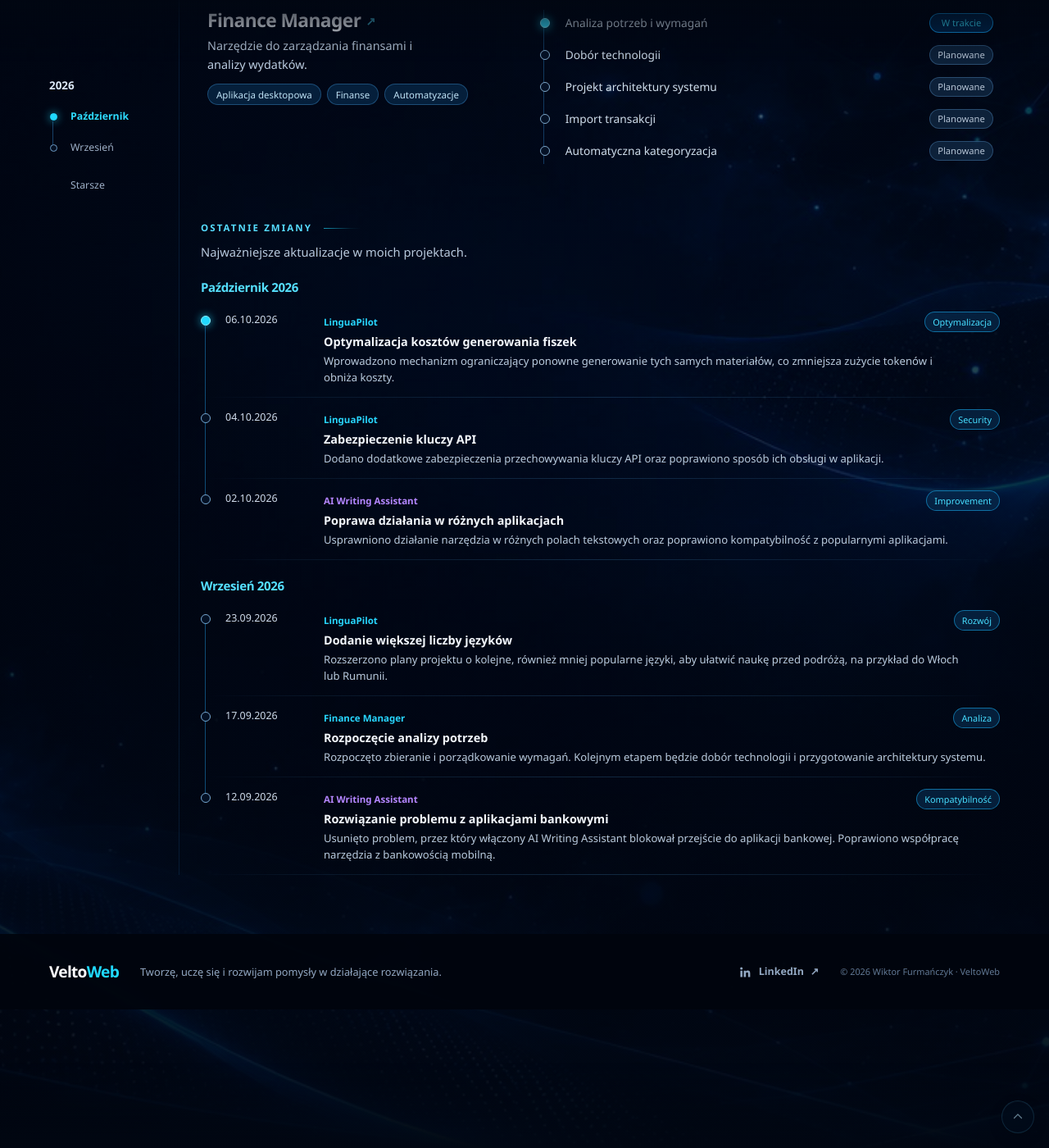
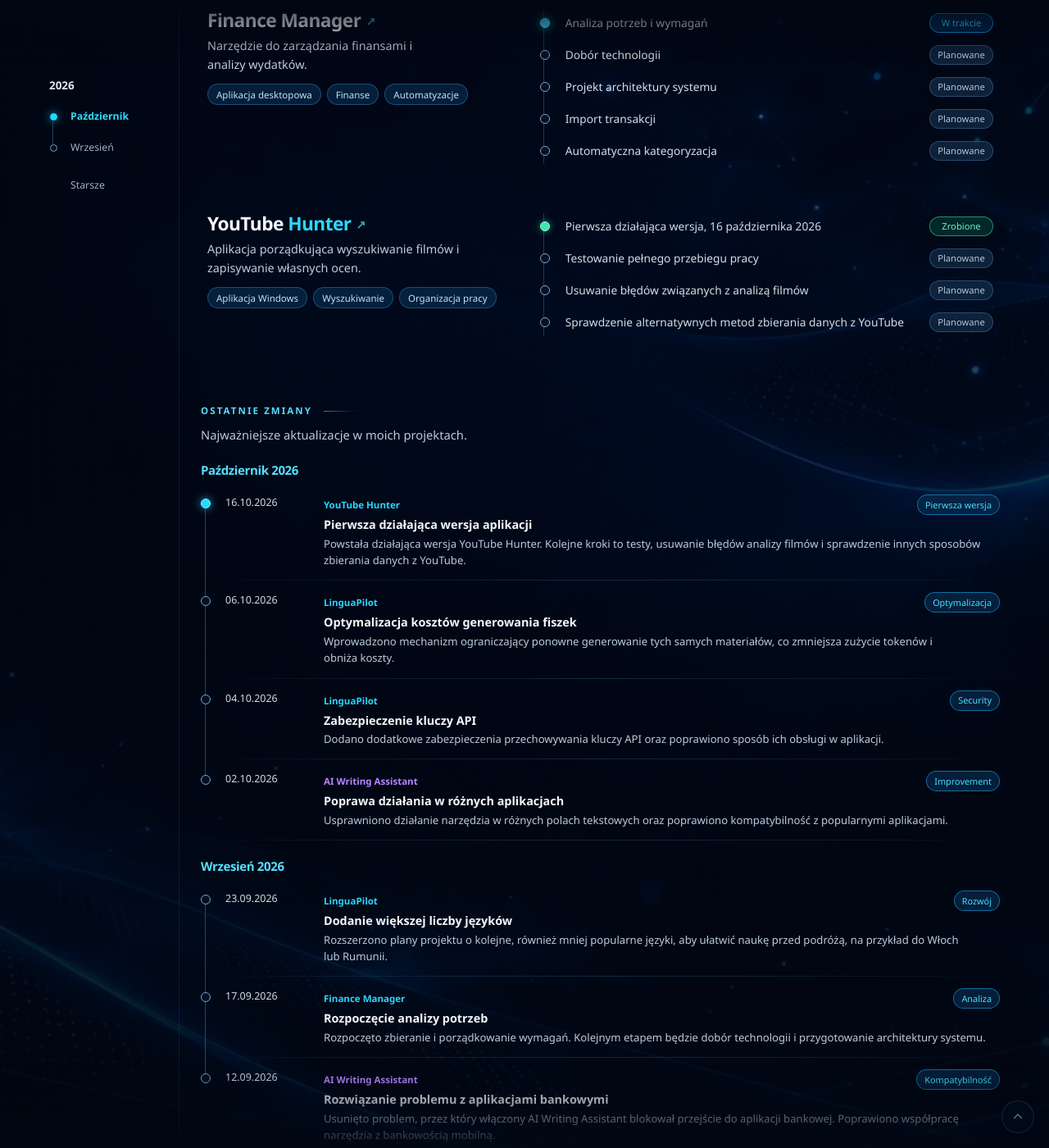
Before and after one commit to wiktor-furmanczyk/wiktor-furmanczyk.github.io, a Jekyll site: the page built from roadmap/index.md, in a window 1280 px wide and 1400 px high, scrolled down 960 px. Shown: the whole window at 82% size. Built offline with Jekyll 4.4.1, drawn with Linux system fonts in a browser that asks for light colours.

Commit message:
Add YouTube Hunter roadmap and refine section spacing

```diff
--- a/assets/css/style.scss
+++ b/assets/css/style.scss
@@ -232,7 +232,7 @@ body.header-hidden .site-header:not(:focus-within) { transform: translate3d(0, -
 .writing-hero-visual { position: relative; display: grid; width: 100%; min-width: 0; min-height: 0; place-items: center; overflow: visible; margin: 0; contain: size; isolation: isolate; }
 .writing-hero-visual::before { position: absolute; z-index: -1; inset: 12%; content: ""; background: radial-gradient(ellipse, rgba(55,72,255,.25), rgba(0,170,255,.1) 45%, transparent 72%); filter: blur(24px); }
 .writing-hero-visual img { position: absolute; display: block; width: 100%; height: 100%; inset: 0; object-fit: contain; filter: drop-shadow(0 24px 38px rgba(0,0,0,.5)); }
-.writing-content { display: grid; min-width: 0; gap: clamp(32px, 3vw, 44px); padding-bottom: 48px; }
+.writing-content { display: grid; min-width: 0; gap: clamp(44px, 4.5vw, 56px); padding-bottom: 48px; }
 .writing-content > * { min-width: 0; }
 .writing-project .problem-grid { gap: 14px; }
 .writing-project .content-panel { height: 100%; padding: 22px 24px; background: linear-gradient(145deg, rgba(5,22,48,.82), rgba(2,11,27,.88)); border-color: rgba(49,148,224,.28); border-radius: 15px; }
@@ -262,7 +262,7 @@ body.header-hidden .site-header:not(:focus-within) { transform: translate3d(0, -
 .finance-hero-visual { position: relative; display: grid; width: 100%; min-width: 0; min-height: 0; place-items: center; margin: 0; contain: size; isolation: isolate; }
 .finance-hero-visual::before { position: absolute; z-index: -1; inset: 14%; content: ""; background: radial-gradient(ellipse, rgba(55,72,255,.27), rgba(0,170,255,.12) 45%, transparent 72%); filter: blur(24px); }
 .finance-hero-visual img { position: absolute; display: block; width: 100%; height: 100%; inset: 0; object-fit: contain; filter: drop-shadow(0 24px 38px rgba(0,0,0,.5)); }
-.finance-content { display: grid; min-width: 0; gap: clamp(32px, 3vw, 44px); padding-bottom: 48px; }
+.finance-content { display: grid; min-width: 0; gap: clamp(44px, 4.5vw, 56px); padding-bottom: 48px; }
 .finance-content > * { min-width: 0; }
 .finance-project .problem-grid { gap: 14px; }
 .finance-project .content-panel { height: 100%; padding: 22px 24px; background: linear-gradient(145deg, rgba(5,22,48,.82), rgba(2,11,27,.88)); border-color: rgba(49,148,224,.28); border-radius: 15px; }
@@ -318,7 +318,7 @@ body.header-hidden .site-header:not(:focus-within) { transform: translate3d(0, -
 .lingua-project .phone { width: auto; max-width: 100%; height: calc(100% - 24px); aspect-ratio: 922 / 2049; border-color: rgba(88,138,184,.72); box-shadow: 0 22px 45px rgba(0,0,0,.5), 0 0 18px rgba(0,151,255,.1); transition: border-color .2s ease; }
 .lingua-project .phone img { width: 100%; height: 100%; object-fit: cover; }
 .lingua-project .phone-center { transform: translateY(-16px); }
-.lingua-content { display: grid; min-width: 0; gap: clamp(32px, 3vw, 44px); padding-bottom: 48px; }
+.lingua-content { display: grid; min-width: 0; gap: clamp(44px, 4.5vw, 56px); padding-bottom: 48px; }
 .lingua-project .product-hero, .writing-project .product-hero { padding-bottom: 52px; }
 .lingua-content > * { min-width: 0; }
 .lingua-project .problem-grid { gap: 14px; }
@@ -394,10 +394,10 @@ body.header-hidden .site-header:not(:focus-within) { transform: translate3d(0, -
   .writing-gallery .writing-gallery-grid { grid-template-columns: repeat(3, minmax(0, 1fr)); }
 }
 @media (max-width: 760px) {
-  .finance-project .product-hero { padding-bottom: 34px; }
+  .finance-project .product-hero { padding-bottom: 44px; }
   .finance-hero-visual { width: 100%; max-width: 560px; aspect-ratio: 1; margin: 18px auto 0; contain: none; }
   .finance-hero-visual img { position: static; }
-  .finance-content { gap: 36px; padding-bottom: 30px; }
+  .finance-content { gap: 44px; padding-bottom: 30px; }
   .finance-project .problem-grid { grid-template-columns: 1fr; }
   .finance-project .content-panel { padding: 20px; }
   .finance-project .content-panel h2 { font-size: 1.08rem; }
@@ -418,10 +418,10 @@ body.header-hidden .site-header:not(:focus-within) { transform: translate3d(0, -
   .finance-project .project-process .process-steps li:not(:last-child)::after { display: none; }
   .finance-project .project-footer-link { margin-bottom: 22px; padding-top: 0; }
   .finance-gallery-grid { grid-template-columns: 1fr; gap: 14px; }
-  .writing-project .product-hero { padding-bottom: 34px; }
+  .writing-project .product-hero { padding-bottom: 44px; }
   .writing-hero-visual { width: 100%; max-width: 560px; aspect-ratio: 4 / 3; margin: 18px auto 0; contain: none; }
   .writing-hero-visual img { position: static; }
-  .writing-content { gap: 36px; padding-bottom: 30px; }
+  .writing-content { gap: 44px; padding-bottom: 30px; }
   .writing-project .content-panel { padding: 20px; }
   .writing-project .content-panel h2 { font-size: 1.08rem; }
   .writing-project .content-panel p:last-child { font-size: .9rem; }
@@ -432,14 +432,14 @@ body.header-hidden .site-header:not(:focus-within) { transform: translate3d(0, -
   .writing-project .project-process .process-steps li:not(:last-child)::after { display: none; }
   .writing-project .project-footer-link { margin-bottom: 22px; padding-top: 0; }
   .writing-gallery .writing-gallery-grid { grid-template-columns: none; grid-auto-columns: minmax(230px, min(78vw, 330px)); grid-auto-flow: column; gap: 16px; }
-  .lingua-project .product-hero { padding-bottom: 34px; }
+  .lingua-project .product-hero { padding-bottom: 44px; }
   .lingua-project .product-copy { max-width: 680px; }
   .lingua-project .problem-grid { grid-template-columns: 1fr; }
   .lingua-project .phones-showcase { width: 100%; max-width: 480px; margin-top: 18px; padding: 12px 2px 8px; contain: none; }
   .lingua-project .phone { width: 100%; max-width: 142px; height: auto; aspect-ratio: auto; padding: 3px; border-width: 3px; border-radius: 21px; }
   .lingua-project .phone img { width: 100%; height: auto; object-fit: initial; border-radius: 15px; }
   .lingua-project .phone-center { transform: translateY(-8px); }
-  .lingua-content { gap: 36px; padding-bottom: 30px; }
+  .lingua-content { gap: 44px; padding-bottom: 30px; }
   .lingua-project .content-panel { padding: 20px; }
   .lingua-project .content-panel h2 { font-size: 1.08rem; }
   .lingua-project .content-panel p:last-child { font-size: .9rem; }
@@ -499,7 +499,7 @@ body.header-hidden .site-header:not(:focus-within) { transform: translate3d(0, -
 .projects-hero { padding-block: 106px 42px; }
 .projects-hero h1 { font-size: clamp(3.25rem, 7vw, 5.7rem); }
 .projects-hero > p:last-child { max-width: 620px; margin: 13px 0 0; color: #bdcde0; font-size: 1rem; line-height: 1.6; }
-.projects-showcase { display: grid; gap: 28px; padding-bottom: 80px; }
+.projects-showcase { display: grid; gap: 32px; padding-bottom: 80px; }
 .showcase-project { position: relative; display: grid; min-height: 500px; overflow: hidden; grid-template-columns: minmax(330px, .78fr) minmax(0, 1.22fr); align-items: center; background: radial-gradient(circle at 76% 36%, rgba(9,67,126,.22), transparent 46%), linear-gradient(155deg, rgba(6,24,52,.78), rgba(2,9,23,.89)); border: 1px solid rgba(52,150,221,.42); border-radius: 22px; box-shadow: 0 24px 58px rgba(0,0,0,.34), inset 0 1px rgba(255,255,255,.045), inset 0 -1px rgba(39,139,210,.08); isolation: isolate; transition: border-color .2s ease; }
 .showcase-project::before { position: absolute; z-index: 4; height: 1px; inset: 0 12% auto; content: ""; background: linear-gradient(90deg, transparent, rgba(115,226,255,.48), transparent); opacity: .72; pointer-events: none; }
 .showcase-copy { z-index: 2; padding: clamp(28px, 4vw, 52px); }
@@ -551,7 +551,7 @@ body.header-hidden .site-header:not(:focus-within) { transform: translate3d(0, -
 .roadmap-section-heading h2 { display: flex; align-items: center; gap: 14px; margin-bottom: 10px; color: #56dcff; font-size: .72rem; font-weight: 800; letter-spacing: .18em; text-transform: uppercase; }
 .roadmap-section-heading h2::after { width: 46px; height: 1px; flex: 0 0 46px; content: ""; background: linear-gradient(90deg, rgba(32,217,255,.66), rgba(32,217,255,.08) 72%, transparent); }
 .roadmap-section-heading p { margin: 0; color: #b9c9dc; font-size: .92rem; }
-.roadmap-project { display: grid; grid-template-columns: minmax(260px, .82fr) minmax(320px, 1.18fr); gap: 28px; padding: 30px 8px; }
+.roadmap-project { display: grid; grid-template-columns: minmax(260px, .82fr) minmax(320px, 1.18fr); gap: 28px; padding: 30px 8px; scroll-margin-top: 90px; }
 .roadmap-project-intro { min-width: 0; }
 .roadmap-project-intro h3 { margin: 1px 0 7px; font-size: 1.42rem; }.roadmap-project-intro h3 span { color: #2ad9ff; }
 .roadmap-project-intro h3 a { color: inherit; text-decoration: none; transition: color .2s ease, text-shadow .2s ease; }
@@ -569,7 +569,7 @@ body.header-hidden .site-header:not(:focus-within) { transform: translate3d(0, -
 .roadmap-tasks em { min-width: 78px; padding: 3px 9px; color: #b5c4d5; background: rgba(19,45,73,.7); border: 1px solid rgba(78,132,180,.44); border-radius: 999px; font-size: .7rem; font-style: normal; text-align: center; }
 .roadmap-tasks .is-progress em { color: #37ddff; background: rgba(0,73,137,.5); border-color: rgba(22,171,255,.85); }
 .roadmap-tasks .is-complete em { color: #66efc4; background: rgba(5,86,67,.42); border-color: rgba(63,218,172,.56); }
-.changelog-section { margin-top: 42px; }
+.changelog-section { margin-top: 56px; }
 .change-month { margin-top: 23px; scroll-margin-top: 88px; }.change-month > h3 { margin-bottom: 8px; color: #55dfff; font-size: .94rem; }
 .change-list { margin: 0; padding: 0; list-style: none; }
 .change-list li { position: relative; display: grid; min-height: 88px; grid-template-columns: 104px minmax(0, 1fr); gap: 16px; padding: 14px 0 14px 30px; border-bottom: 1px solid transparent; border-image: var(--divider-gradient) 1; }
@@ -722,6 +722,7 @@ body.header-hidden .site-header:not(:focus-within) { transform: translate3d(0, -
 .finance-feature-list .problem-response-copy .solution-statement { padding-left: 10px; color: #a9d6cb; border-left: 2px solid rgba(78,220,193,.7); }
 
 .video-section { position: relative; display: grid; grid-template-columns: minmax(0, 1fr) minmax(0, 1.1fr); align-items: start; gap: clamp(28px, 5vw, 72px); min-height: 0; isolation: isolate; }
+.project-tech-section + .video-section { margin-top: clamp(12px, 1.5vw, 20px); }
 .video-section::before { position: absolute; z-index: -1; top: 9%; right: 3%; width: min(54%, 560px); height: 82%; content: ''; background: radial-gradient(ellipse, rgba(12,91,142,.18), transparent 68%); pointer-events: none; }
 .video-copy { position: sticky; top: 92px; padding-top: 14px; }
 .video-copy h2 { max-width: 460px; margin-bottom: 12px; font-size: clamp(1.5rem, 2.7vw, 2.2rem); }
@@ -864,7 +865,7 @@ body.header-hidden .site-header:not(:focus-within) { transform: translate3d(0, -
 .hunter-project .product-actions { margin-top: 42px; }
 .hunter-hero-visual { display: grid; gap: 12px; align-content: center; margin: 0; }
 .hunter-hero-visual figcaption, .hunter-showcase-art figcaption { color: #8da9c0; font-size: .7rem; text-align: center; }
-.hunter-content { display: grid; min-width: 0; gap: clamp(32px, 3vw, 44px); padding-bottom: 48px; }
+.hunter-content { display: grid; min-width: 0; gap: clamp(44px, 4.5vw, 56px); padding-bottom: 48px; }
 .hunter-content > * { min-width: 0; }
 .hunter-project .project-process { padding-block: 0; }
 .hunter-project .project-process .process-steps { grid-template-columns: repeat(3, minmax(0, 1fr)); gap: 12px; margin: 0; }
@@ -881,7 +882,7 @@ body.header-hidden .site-header:not(:focus-within) { transform: translate3d(0, -
 
 @media (max-width: 760px) {
   .hunter-hero-visual { max-width: 620px; margin: 28px auto 0; }
-  .hunter-content { gap: 36px; padding-bottom: 30px; }
+  .hunter-content { gap: 44px; padding-bottom: 30px; }
   .hunter-project .problem-grid { grid-template-columns: 1fr; }
   .hunter-project .content-panel { padding: 20px; }
   .hunter-project .project-process .process-steps { grid-template-columns: 1fr; gap: 9px; }
@@ -890,6 +891,7 @@ body.header-hidden .site-header:not(:focus-within) { transform: translate3d(0, -
 }
 @media (max-width: 480px) {
   .hunter-project .product-copy h1 { font-size: clamp(2.3rem, 11vw, 3.1rem); }
+  .projects-showcase { gap: 24px; }
   .hunter-project .product-actions { display: grid; grid-template-columns: 1fr; }
   .hunter-project .product-actions .button { width: 100%; }
   .hunter-project .product-description { font-size: .96rem; line-height: 1.6; }
--- a/roadmap/index.md
+++ b/roadmap/index.md
@@ -70,6 +70,17 @@ image_alt: VeltoWeb - roadmapa projektów i historia zmian
             <li><span>Automatyczna kategoryzacja</span><em>Planowane</em></li>
           </ul>
         </article>
+        <article id="roadmap-hunter" class="roadmap-project">
+          <div class="roadmap-project-intro">
+            <div><h3><a href="{{ '/projects/youtube-hunter/' | relative_url }}">YouTube <span>Hunter</span></a></h3><p>Aplikacja porządkująca wyszukiwanie filmów i zapisywanie własnych ocen.</p><div class="roadmap-tags"><span>Aplikacja Windows</span><span>Wyszukiwanie</span><span>Organizacja pracy</span></div></div>
+          </div>
+          <ul class="roadmap-tasks">
+            <li class="is-complete"><span>Pierwsza działająca wersja, 16 października 2026</span><em>Zrobione</em></li>
+            <li><span>Testowanie pełnego przebiegu pracy</span><em>Planowane</em></li>
+            <li><span>Usuwanie błędów związanych z analizą filmów</span><em>Planowane</em></li>
+            <li><span>Sprawdzenie alternatywnych metod zbierania danych z YouTube</span><em>Planowane</em></li>
+          </ul>
+        </article>
       </div>
     </section>
 
@@ -82,7 +93,8 @@ image_alt: VeltoWeb - roadmapa projektów i historia zmian
       <div id="zmiany-pazdziernik" class="change-month">
         <h3>Październik 2026</h3>
         <ol class="change-list">
-          <li class="is-current"><time datetime="2026-10-06">06.10.2026</time><div class="change-content"><div class="change-meta"><span class="change-project">LinguaPilot</span><span class="change-type">Optymalizacja</span></div><h4>Optymalizacja kosztów generowania fiszek</h4><p>Wprowadzono mechanizm ograniczający ponowne generowanie tych samych materiałów, co zmniejsza zużycie tokenów i obniża koszty.</p></div></li>
+          <li class="is-current"><time datetime="2026-10-16">16.10.2026</time><div class="change-content"><div class="change-meta"><span class="change-project">YouTube Hunter</span><span class="change-type">Pierwsza wersja</span></div><h4>Pierwsza działająca wersja aplikacji</h4><p>Powstała działająca wersja YouTube Hunter. Kolejne kroki to testy, usuwanie błędów analizy filmów i sprawdzenie innych sposobów zbierania danych z YouTube.</p></div></li>
+          <li><time datetime="2026-10-06">06.10.2026</time><div class="change-content"><div class="change-meta"><span class="change-project">LinguaPilot</span><span class="change-type">Optymalizacja</span></div><h4>Optymalizacja kosztów generowania fiszek</h4><p>Wprowadzono mechanizm ograniczający ponowne generowanie tych samych materiałów, co zmniejsza zużycie tokenów i obniża koszty.</p></div></li>
           <li><time datetime="2026-10-04">04.10.2026</time><div class="change-content"><div class="change-meta"><span class="change-project">LinguaPilot</span><span class="change-type">Security</span></div><h4>Zabezpieczenie kluczy API</h4><p>Dodano dodatkowe zabezpieczenia przechowywania kluczy API oraz poprawiono sposób ich obsługi w aplikacji.</p></div></li>
           <li><time datetime="2026-10-02">02.10.2026</time><div class="change-content"><div class="change-meta"><span class="change-project change-project-violet">AI Writing Assistant</span><span class="change-type">Improvement</span></div><h4>Poprawa działania w różnych aplikacjach</h4><p>Usprawniono działanie narzędzia w różnych polach tekstowych oraz poprawiono kompatybilność z popularnymi aplikacjami.</p></div></li>
         </ol>
```
Also changed, not shown: en/projects/youtube-hunter/index.md (+2 -1 lines), en/roadmap/index.md (+3 -1 lines), projects/youtube-hunter/index.md (+2 -1 lines).
